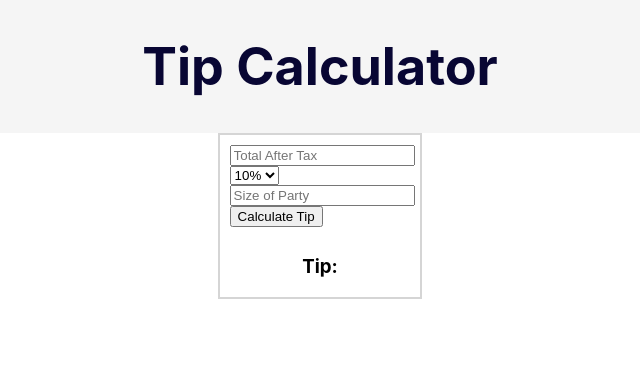
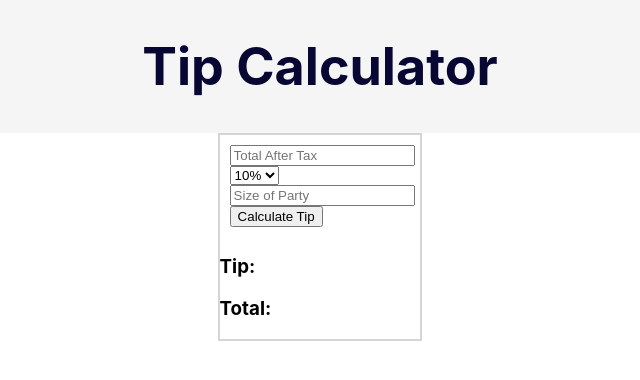
Before and after one commit to edawson1980/q-app, a React (Create React App) app: page / in a window 1280 px wide. Shown: the top 380 px of the page, without its empty margins (320-960 px from the left). Built offline with nearby package versions, Linux system fonts and the light colour scheme.

Commit message:
create Total component, styling tweaks

```diff
--- a/src/App.css
+++ b/src/App.css
@@ -1,4 +1,4 @@
-.App {
+h1 {
   text-align: center;
 }
 
--- a/src/App.js
+++ b/src/App.js
@@ -12,12 +12,6 @@ function App() {
         </h1>
       </header>
       <Form />
-
-
-
-
-
-
   </div>
   );
 
--- a/src/Form.js
+++ b/src/Form.js
@@ -1,6 +1,7 @@
 import React, {Component} from 'react';
 import './App.css';
 import Tip from './Tip.js';
+import Total from './Total.js';
 
 class Form extends React.Component{
   render(){
@@ -19,7 +20,9 @@ class Form extends React.Component{
           <input type="submit" value="Calculate Tip"/>
         </form>
         <Tip />
+        <Total />
     </div>
+
     );
   }
 }
--- /dev/null
+++ b/src/Total.js
@@ -0,0 +1,13 @@
+import React, {Component} from 'react';
+import './App.css';
+
+class Total extends React.Component{
+  render(){
+    return(
+      <h3>Total:</h3>
+    );
+  }
+}
+
+
+export default Total;
```
